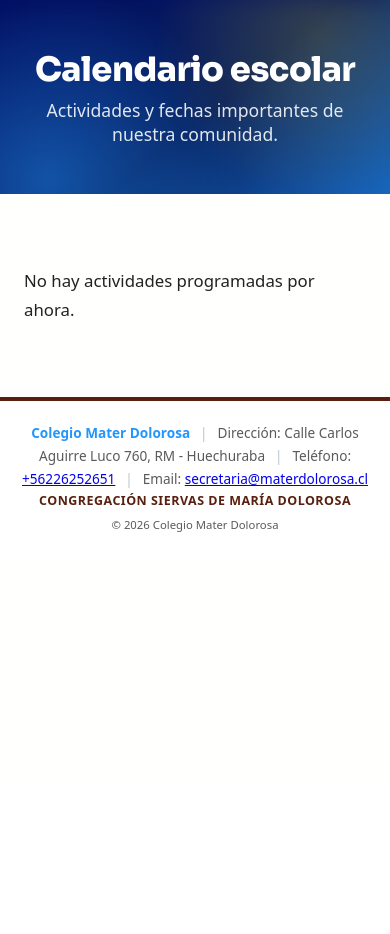
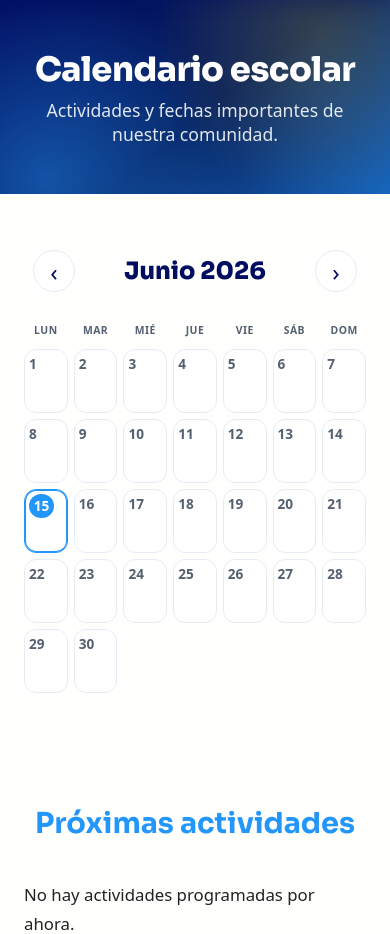
Before and after one commit to CamiloGonzalezSt/Sistema-Mater-Dolorosa, a Django app: page /calendario/ in a window 390 px wide. Shown: the part 61-995 px from the top of the page. Before the commit the page ends 593 px from the top, so only its background shows below. Run offline with Django 5.2, Linux system fonts and the light colour scheme; data that the repository does not hold is empty; parts of the project's set-up code (start-up, migrations or seed data) failed here and were passed over.

Commit message:
Calendario en grilla mensual con navegación
CalendarioView arma una grilla del mes (lunes a domingo) con los eventos como
chips en cada día, hoy resaltado y navegación ‹ › entre meses. Debajo se mantiene
la lista de próximas actividades. Estilos cal-* en publica.css (responsive).

Co-Authored-By: Claude Opus 4.8 <noreply@anthropic.com>

```diff
--- a/apps/web_publica/views.py
+++ b/apps/web_publica/views.py
@@ -1,3 +1,6 @@
+import calendar as _calendar
+from datetime import date, timedelta
+
 from django.contrib import messages
 from django.http import HttpResponse
 from django.shortcuts import get_object_or_404, redirect
@@ -71,8 +74,40 @@ class CalendarioView(TemplateView):
 
     def get_context_data(self, **kwargs):
         context = super().get_context_data(**kwargs)
-        desde = timezone.localdate().replace(day=1)
-        context['eventos'] = EventoCalendario.objects.filter(fecha__gte=desde)
+        hoy = timezone.localdate()
+        try:
+            anio = int(self.request.GET.get('anio', hoy.year))
+            mes = int(self.request.GET.get('mes', hoy.month))
+            primero = date(anio, mes, 1)
+        except (ValueError, TypeError):
+            anio, mes = hoy.year, hoy.month
+            primero = date(anio, mes, 1)
+
+        eventos_mes = EventoCalendario.objects.filter(fecha__year=anio, fecha__month=mes)
+        por_dia = {}
+        for evento in eventos_mes:
+            por_dia.setdefault(evento.fecha.day, []).append(evento)
+
+        semanas = []
+        for semana in _calendar.Calendar(firstweekday=0).monthdayscalendar(anio, mes):
+            semanas.append([
+                {
+                    'dia': dia,
+                    'eventos': por_dia.get(dia, []) if dia else [],
+                    'hoy': dia and date(anio, mes, dia) == hoy,
+                }
+                for dia in semana
+            ])
+
+        anterior = primero - timedelta(days=1)
+        siguiente = date(anio + 1, 1, 1) if mes == 12 else date(anio, mes + 1, 1)
+
+        context['semanas'] = semanas
+        context['mes_actual'] = primero
+        context['dias_semana'] = ['Lun', 'Mar', 'Mié', 'Jue', 'Vie', 'Sáb', 'Dom']
+        context['nav_anterior'] = {'anio': anterior.year, 'mes': anterior.month}
+        context['nav_siguiente'] = {'anio': siguiente.year, 'mes': siguiente.month}
+        context['proximos'] = EventoCalendario.objects.filter(fecha__gte=hoy)[:6]
         return context
 
 
--- a/static/css/publica.css
+++ b/static/css/publica.css
@@ -416,6 +416,110 @@ main.publica {
 
 .titulo-mes { margin-top: 2.5rem; }
 
+/* Calendario en grilla mensual */
+.cal-barra {
+    display: flex;
+    align-items: center;
+    justify-content: center;
+    gap: 1.5rem;
+    margin-bottom: 1.5rem;
+}
+
+.cal-mes {
+    margin: 0;
+    color: var(--color-primario-oscuro);
+    font-size: 1.5rem;
+    font-weight: 800;
+    min-width: 12rem;
+    text-align: center;
+}
+
+.cal-nav {
+    display: inline-flex;
+    align-items: center;
+    justify-content: center;
+    width: 42px;
+    height: 42px;
+    border-radius: var(--radio-full);
+    border: var(--borde);
+    background: var(--color-superficie);
+    color: var(--color-primario-oscuro);
+    font-size: 1.5rem;
+    text-decoration: none;
+    transition: border-color var(--transicion), background var(--transicion);
+}
+
+.cal-nav:hover { border-color: var(--color-primario); background: var(--color-azul-tenue); }
+
+.cal-grid {
+    display: grid;
+    grid-template-columns: repeat(7, 1fr);
+    gap: 6px;
+}
+
+.cal-encabezado {
+    text-align: center;
+    font-weight: 700;
+    font-size: 0.8rem;
+    color: var(--color-texto-suave);
+    text-transform: uppercase;
+    letter-spacing: 0.5px;
+    padding: 0.4rem 0;
+}
+
+.cal-celda {
+    min-height: 96px;
+    border: var(--borde);
+    border-radius: var(--radio);
+    padding: 0.4rem;
+    background: var(--color-superficie);
+    display: flex;
+    flex-direction: column;
+    gap: 0.25rem;
+}
+
+.cal-celda-vacia { background: transparent; border-color: transparent; }
+
+.cal-dia { font-size: 0.85rem; font-weight: 700; color: var(--color-texto-suave); }
+
+.cal-hoy {
+    border-color: var(--color-primario);
+    box-shadow: inset 0 0 0 1px var(--color-primario);
+}
+
+.cal-hoy .cal-dia {
+    align-self: flex-start;
+    background: var(--color-primario);
+    color: #fff;
+    border-radius: var(--radio-full);
+    min-width: 1.5rem;
+    height: 1.5rem;
+    line-height: 1.5rem;
+    text-align: center;
+    padding: 0 0.3rem;
+}
+
+.cal-evento {
+    display: block;
+    background: linear-gradient(135deg, var(--color-primario-oscuro), var(--color-primario));
+    color: #fff;
+    font-size: 0.72rem;
+    font-weight: 600;
+    line-height: 1.2;
+    padding: 0.2rem 0.4rem;
+    border-radius: var(--radio-sm);
+    overflow: hidden;
+    text-overflow: ellipsis;
+    white-space: nowrap;
+}
+
+@media (max-width: 620px) {
+    .cal-celda { min-height: 64px; padding: 0.25rem; }
+    .cal-evento { font-size: 0; padding: 0.3rem; }  /* en móvil, punto en vez de texto */
+    .cal-evento::before { content: '•'; font-size: 0.9rem; }
+    .cal-encabezado { font-size: 0.65rem; }
+}
+
 /* Galería: cards uniformes con object-fit */
 .filtro-anios { display: flex; gap: 0.5rem; justify-content: center; margin-bottom: 2rem; flex-wrap: wrap; }
 
--- a/templates/web_publica/calendario.html
+++ b/templates/web_publica/calendario.html
@@ -12,16 +12,38 @@
 </section>
 
 <section class="seccion">
-    {% if eventos %}
-    {% regroup eventos by fecha|date:"F Y" as por_mes %}
-    {% for mes in por_mes %}
-    <h2 class="seccion-titulo titulo-mes">{{ mes.grouper|capfirst }}</h2>
+    <div class="cal-barra">
+        <a class="cal-nav" href="?anio={{ nav_anterior.anio }}&mes={{ nav_anterior.mes }}" aria-label="Mes anterior">‹</a>
+        <h2 class="cal-mes">{{ mes_actual|date:"F Y"|capfirst }}</h2>
+        <a class="cal-nav" href="?anio={{ nav_siguiente.anio }}&mes={{ nav_siguiente.mes }}" aria-label="Mes siguiente">›</a>
+    </div>
+
+    <div class="cal-grid" role="grid">
+        {% for dia in dias_semana %}<div class="cal-encabezado" role="columnheader">{{ dia }}</div>{% endfor %}
+        {% for semana in semanas %}
+            {% for celda in semana %}
+            <div class="cal-celda{% if not celda.dia %} cal-celda-vacia{% endif %}{% if celda.hoy %} cal-hoy{% endif %}" role="gridcell">
+                {% if celda.dia %}
+                <span class="cal-dia">{{ celda.dia }}</span>
+                {% for evento in celda.eventos %}
+                <span class="cal-evento" title="{{ evento.titulo }}{% if evento.hora %} · {{ evento.hora|time:'H:i' }} hrs{% endif %}{% if evento.lugar %} · {{ evento.lugar }}{% endif %}">{{ evento.titulo }}</span>
+                {% endfor %}
+                {% endif %}
+            </div>
+            {% endfor %}
+        {% endfor %}
+    </div>
+</section>
+
+<section class="seccion">
+    <h2 class="seccion-titulo">Próximas actividades</h2>
+    {% if proximos %}
     <div class="lista-eventos">
-        {% for evento in mes.list %}
+        {% for evento in proximos %}
         <article class="evento">
             <div class="evento-fecha">
                 <strong>{{ evento.fecha|date:"d" }}</strong>
-                <span>{{ evento.fecha|date:"D"|capfirst }}</span>
+                <span>{{ evento.fecha|date:"M"|capfirst }}</span>
             </div>
             <div>
                 <h3>{{ evento.titulo }}</h3>
@@ -34,7 +56,6 @@
         </article>
         {% endfor %}
     </div>
-    {% endfor %}
     {% else %}
     <p class="seccion-texto">No hay actividades programadas por ahora.</p>
     {% endif %}
```
